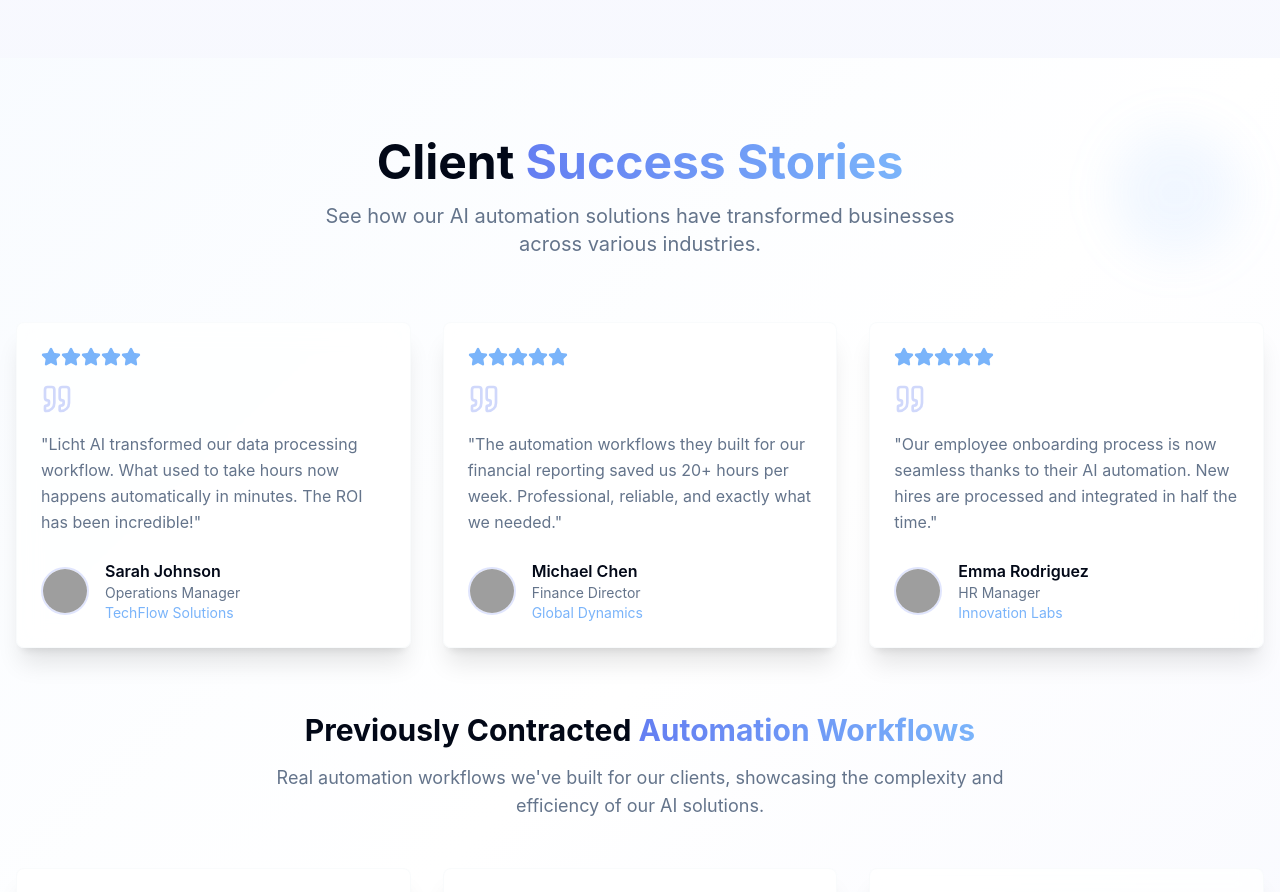
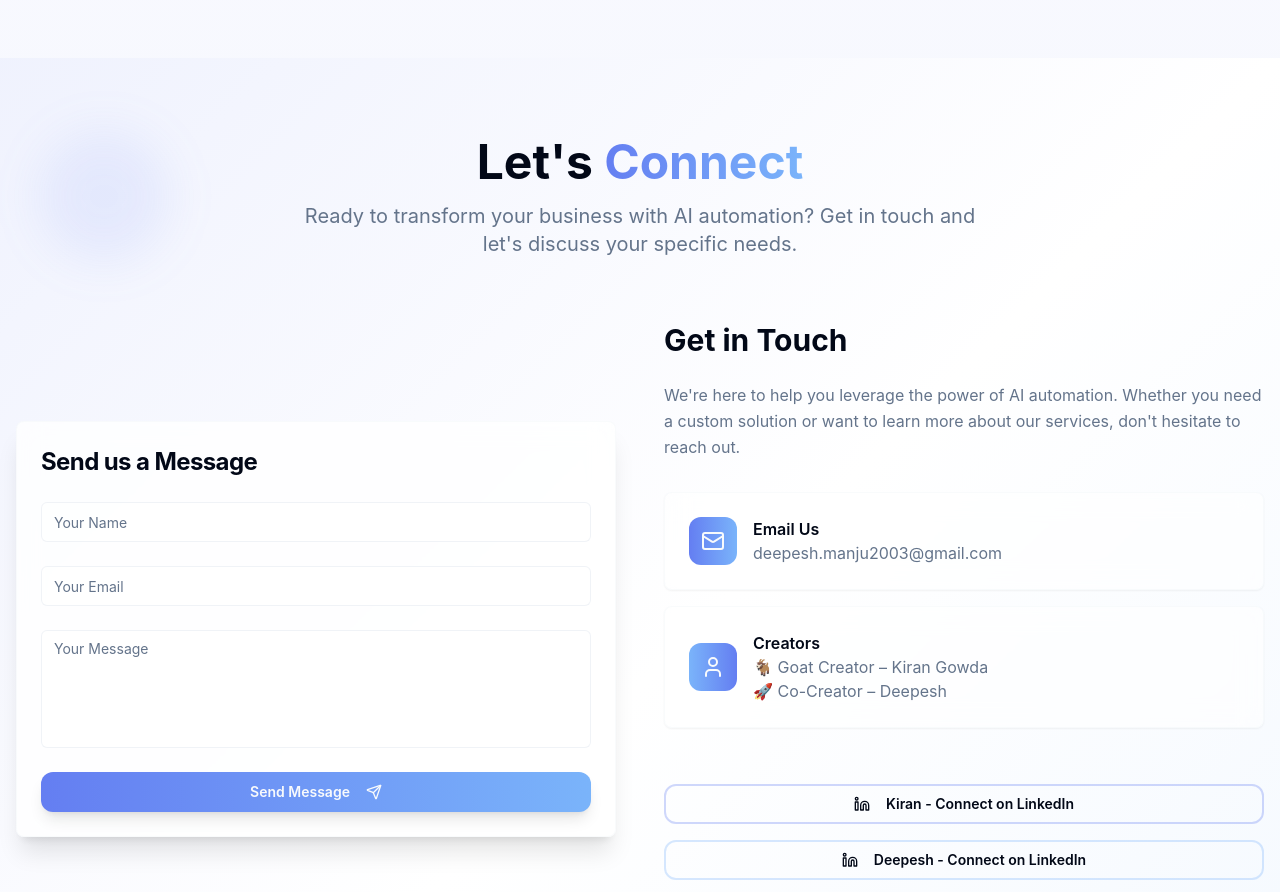
Before and after one commit to deepes-del/licht-ai-startup-automations-, a React (Vite) app: page / in a window 1280 px wide. Shown: the part 1900-2792 px from the top of the page. Built offline with nearby package versions, Linux system fonts and the light colour scheme; grey boxes are pictures that could not be loaded.

Commit message:
Remove testimonials and update contact
Removed the testimonials section and updated the contact email to deepesh's email address.

```diff
--- a/src/components/Contact.tsx
+++ b/src/components/Contact.tsx
@@ -20,8 +20,8 @@ const Contact = () => {
     setIsSubmitting(true);
 
     try {
-      // Create mailto link with updated email
-      const mailtoLink = `mailto:light.aiautomations@gmail.com?subject=Contact from ${formData.name}&body=Name: ${formData.name}%0D%0AEmail: ${formData.email}%0D%0A%0D%0AMessage:%0D%0A${formData.message}`;
+      // Create mailto link with Deepesh's email
+      const mailtoLink = `mailto:deepesh.manju2003@gmail.com?subject=Contact from ${formData.name}&body=Name: ${formData.name}%0D%0AEmail: ${formData.email}%0D%0A%0D%0AMessage:%0D%0A${formData.message}`;
       window.location.href = mailtoLink;
 
       toast({
@@ -33,7 +33,7 @@ const Contact = () => {
     } catch (error) {
       toast({
         title: "Oops! Something went wrong",
-        description: "Please try again or contact us directly at light.aiautomations@gmail.com",
+        description: "Please try again or contact us directly at deepesh.manju2003@gmail.com",
         variant: "destructive",
       });
     } finally {
@@ -136,7 +136,7 @@ const Contact = () => {
                     </div>
                     <div>
                       <h4 className="font-semibold text-foreground transition-colors duration-300">Email Us</h4>
-                      <p className="text-muted-foreground transition-colors duration-300">light.aiautomations@gmail.com</p>
+                      <p className="text-muted-foreground transition-colors duration-300">deepesh.manju2003@gmail.com</p>
                     </div>
                   </div>
                 </CardContent>
@@ -204,7 +204,7 @@ const Contact = () => {
               <span className="hidden sm:block">•</span>
               <span>🚀 Co-Creator – Deepesh</span>
               <span className="hidden sm:block">•</span>
-              <span>📧 light.aiautomations@gmail.com</span>
+              <span>📧 deepesh.manju2003@gmail.com</span>
               <span className="hidden sm:block">•</span>
               <span>🔗 LinkedIn</span>
             </div>
--- a/src/components/Header.tsx
+++ b/src/components/Header.tsx
@@ -58,13 +58,6 @@ const Header = () => {
               <span className="absolute -bottom-1 left-0 w-0 h-0.5 bg-gradient-to-r from-primary to-accent transition-all duration-300 group-hover:w-full"></span>
             </button>
             <button
-              onClick={() => scrollToSection('testimonials')}
-              className="relative text-foreground/80 hover:text-foreground transition-colors duration-300 group"
-            >
-              Testimonials
-              <span className="absolute -bottom-1 left-0 w-0 h-0.5 bg-gradient-to-r from-primary to-accent transition-all duration-300 group-hover:w-full"></span>
-            </button>
-            <button
               onClick={() => scrollToSection('contact')}
               className="relative text-foreground/80 hover:text-foreground transition-colors duration-300 group"
             >
@@ -105,12 +98,6 @@ const Header = () => {
                 Services
               </button>
               <button
-                onClick={() => scrollToSection('testimonials')}
-                className="text-left text-foreground/80 hover:text-foreground transition-colors duration-300 hover:translate-x-2 transform"
-              >
-                Testimonials
-              </button>
-              <button
                 onClick={() => scrollToSection('contact')}
                 className="text-left text-foreground/80 hover:text-foreground transition-colors duration-300 hover:translate-x-2 transform"
               >
--- a/src/components/Testimonials.tsx
+++ /dev/null
@@ -1,139 +0,0 @@
-
-import { Star, Quote } from 'lucide-react';
-import { Card, CardContent } from '@/components/ui/card';
-
-const Testimonials = () => {
-  const testimonials = [
-    {
-      name: "Sarah Johnson",
-      role: "Operations Manager",
-      company: "TechFlow Solutions",
-      content: "Licht AI transformed our data processing workflow. What used to take hours now happens automatically in minutes. The ROI has been incredible!",
-      rating: 5,
-      image: "https://images.unsplash.com/photo-1494790108755-2616b332c2cd?w=150&h=150&fit=crop&crop=face"
-    },
-    {
-      name: "Michael Chen",
-      role: "Finance Director",
-      company: "Global Dynamics",
-      content: "The automation workflows they built for our financial reporting saved us 20+ hours per week. Professional, reliable, and exactly what we needed.",
-      rating: 5,
-      image: "https://images.unsplash.com/photo-1472099645785-5658abf4ff4e?w=150&h=150&fit=crop&crop=face"
-    },
-    {
-      name: "Emma Rodriguez",
-      role: "HR Manager",
-      company: "Innovation Labs",
-      content: "Our employee onboarding process is now seamless thanks to their AI automation. New hires are processed and integrated in half the time.",
-      rating: 5,
-      image: "https://images.unsplash.com/photo-1438761681033-6461ffad8d80?w=150&h=150&fit=crop&crop=face"
-    }
-  ];
-
-  return (
-    <section id="testimonials" className="py-20 bg-gradient-to-br from-accent/5 via-background to-primary/5 relative overflow-hidden transition-colors duration-300">
-      {/* Background Effects */}
-      <div className="absolute top-20 right-10 w-32 h-32 bg-accent/10 rounded-full blur-xl animate-float transition-colors duration-300"></div>
-      <div className="absolute bottom-20 left-10 w-24 h-24 bg-primary/10 rounded-full blur-xl animate-float transition-colors duration-300" style={{animationDelay: '3s'}}></div>
-
-      <div className="container mx-auto px-4 relative z-10">
-        <div className="text-center mb-16 animate-fade-in">
-          <h2 className="text-4xl lg:text-5xl font-bold mb-4 text-foreground transition-colors duration-300">
-            Client <span className="bg-gradient-to-r from-primary to-accent bg-clip-text text-transparent">Success Stories</span>
-          </h2>
-          <p className="text-xl text-muted-foreground max-w-2xl mx-auto transition-colors duration-300">
-            See how our AI automation solutions have transformed businesses across various industries.
-          </p>
-        </div>
-
-        {/* Testimonials Grid */}
-        <div className="grid md:grid-cols-2 lg:grid-cols-3 gap-8 mb-16">
-          {testimonials.map((testimonial, index) => (
-            <Card key={index} className="bg-card/80 backdrop-blur-md border-border/20 shadow-xl hover:shadow-2xl transition-all duration-300 hover:animate-card-hover animate-slide-in-left" style={{animationDelay: `${index * 0.1}s`}}>
-              <CardContent className="p-6">
-                <div className="flex items-center mb-4">
-                  {[...Array(testimonial.rating)].map((_, i) => (
-                    <Star key={i} className="w-5 h-5 text-accent fill-current transition-colors duration-300" />
-                  ))}
-                </div>
-                <Quote className="w-8 h-8 text-primary/30 mb-4 transition-colors duration-300" />
-                <p className="text-muted-foreground leading-relaxed mb-6 transition-colors duration-300">
-                  "{testimonial.content}"
-                </p>
-                <div className="flex items-center space-x-4">
-                  <img
-                    src={testimonial.image}
-                    alt={testimonial.name}
-                    className="w-12 h-12 rounded-full object-cover border-2 border-primary/20"
-                  />
-                  <div>
-                    <h4 className="font-semibold text-foreground transition-colors duration-300">{testimonial.name}</h4>
-                    <p className="text-sm text-muted-foreground transition-colors duration-300">{testimonial.role}</p>
-                    <p className="text-sm text-accent transition-colors duration-300">{testimonial.company}</p>
-                  </div>
-                </div>
-              </CardContent>
-            </Card>
-          ))}
-        </div>
-
-        {/* Client Automation Workflows */}
-        <div className="text-center mb-12 animate-fade-in">
-          <h3 className="text-3xl font-bold mb-4 text-foreground transition-colors duration-300">
-            Previously Contracted <span className="bg-gradient-to-r from-primary to-accent bg-clip-text text-transparent">Automation Workflows</span>
-          </h3>
-          <p className="text-lg text-muted-foreground max-w-3xl mx-auto transition-colors duration-300">
-            Real automation workflows we've built for our clients, showcasing the complexity and efficiency of our AI solutions.
-          </p>
-        </div>
-
-        {/* Workflow Images */}
-        <div className="grid md:grid-cols-2 lg:grid-cols-3 gap-8">
-          <Card className="bg-card/80 backdrop-blur-md border-border/20 shadow-xl hover:shadow-2xl transition-all duration-300 hover:animate-card-hover animate-slide-in-left">
-            <CardContent className="p-6">
-              <img
-                src="/lovable-uploads/9deb0f1e-b1cb-450c-97db-581fdee49400.png"
-                alt="Complex Multi-Branch Automation Workflow"
-                className="w-full h-auto rounded-lg border border-border/20 mb-4"
-              />
-              <h4 className="font-semibold text-foreground mb-2 transition-colors duration-300">Multi-Branch Processing</h4>
-              <p className="text-sm text-muted-foreground transition-colors duration-300">
-                Complex workflow handling multiple data sources with conditional processing and automated notifications.
-              </p>
-            </CardContent>
-          </Card>
-
-          <Card className="bg-card/80 backdrop-blur-md border-border/20 shadow-xl hover:shadow-2xl transition-all duration-300 hover:animate-card-hover animate-slide-in-left" style={{animationDelay: '0.1s'}}>
-            <CardContent className="p-6">
-              <img
-                src="/lovable-uploads/f929f29d-cba6-4520-9027-f38a37ffa7cd.png"
-                alt="AI-Powered Data Integration Workflow"
-                className="w-full h-auto rounded-lg border border-border/20 mb-4"
-              />
-              <h4 className="font-semibold text-foreground mb-2 transition-colors duration-300">AI Data Integration</h4>
-              <p className="text-sm text-muted-foreground transition-colors duration-300">
-                Intelligent data merging and processing with AI agents handling complex decision-making processes.
-              </p>
-            </CardContent>
-          </Card>
-
-          <Card className="bg-card/80 backdrop-blur-md border-border/20 shadow-xl hover:shadow-2xl transition-all duration-300 hover:animate-card-hover animate-slide-in-left" style={{animationDelay: '0.2s'}}>
-            <CardContent className="p-6">
-              <img
-                src="/lovable-uploads/0909bc59-c3c8-4d20-ab06-d0cd9fc1453c.png"
-                alt="Subworkflow Automation System"
-                className="w-full h-auto rounded-lg border border-border/20 mb-4"
-              />
-              <h4 className="font-semibold text-foreground mb-2 transition-colors duration-300">Subworkflow System</h4>
-              <p className="text-sm text-muted-foreground transition-colors duration-300">
-                Advanced modular workflow architecture with reusable components and nested automation loops.
-              </p>
-            </CardContent>
-          </Card>
-        </div>
-      </div>
-    </section>
-  );
-};
-
-export default Testimonials;
--- a/src/pages/Index.tsx
+++ b/src/pages/Index.tsx
@@ -2,7 +2,6 @@
 import Header from '@/components/Header';
 import Hero from '@/components/Hero';
 import Services from '@/components/Services';
-import Testimonials from '@/components/Testimonials';
 import Contact from '@/components/Contact';
 
 const Index = () => {
@@ -11,7 +10,6 @@ const Index = () => {
       <Header />
       <Hero />
       <Services />
-      <Testimonials />
       <Contact />
     </div>
   );
```
